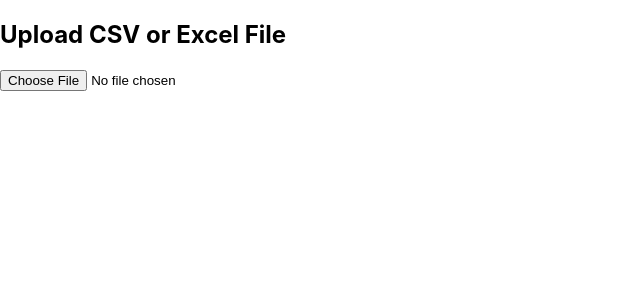
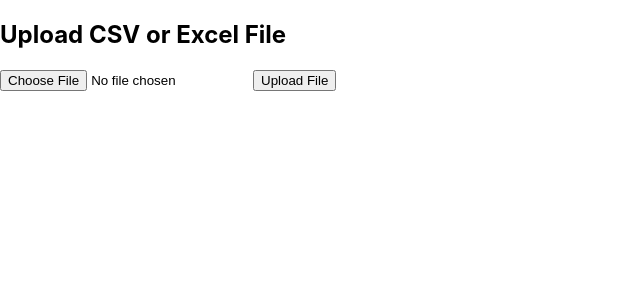
Before and after one commit to harshith142/preprocess-frontend, a React (Create React App) app: page /upload in a window 1280 px wide. Shown: the top 300 px of the page, without its empty margins (0-640 px from the left). Built offline with nearby package versions, Linux system fonts and the light colour scheme.

Commit message:
Upload.jsx

```diff
--- a/src/pages/Upload.jsx
+++ b/src/pages/Upload.jsx
@@ -1,58 +1,59 @@
 import React, { useState } from "react";
-import * as XLSX from "xlsx";
+import BASE_URL from "../config";
+import { useNavigate } from "react-router-dom";
 
-export default function Upload() {
-  const [file, setFile] = useState(null);
-  const [previewData, setPreviewData] = useState([]);
+const Upload = () => {
+  const [selectedFile, setSelectedFile] = useState(null);
+  const [uploadStatus, setUploadStatus] = useState("");
+  const navigate = useNavigate();
 
   const handleFileChange = (e) => {
-    const selectedFile = e.target.files[0];
-    if (!selectedFile) return;
+    setSelectedFile(e.target.files[0]);
+    setUploadStatus("");
+  };
 
-    const reader = new FileReader();
+  const handleUpload = async () => {
+    if (!selectedFile) {
+      setUploadStatus("Please select a file first.");
+      return;
+    }
 
-    reader.onload = (evt) => {
-      const data = evt.target.result;
-      const workbook = XLSX.read(data, { type: "binary" });
-      const sheetName = workbook.SheetNames[0];
-      const worksheet = workbook.Sheets[sheetName];
-      const json = XLSX.utils.sheet_to_json(worksheet, { header: 1 });
+    const formData = new FormData();
+    formData.append("file", selectedFile);
 
-      setPreviewData(json.slice(0, 10)); // only show first 10 rows
-    };
+    try {
+      const response = await fetch(`${BASE_URL}/upload/`, {
+        method: "POST",
+        body: formData,
+      });
 
-    reader.readAsBinaryString(selectedFile);
-    setFile(selectedFile);
+      if (response.ok) {
+        const result = await response.json();
+        setUploadStatus("Upload successful!");
+        localStorage.setItem("processedFilename", result.filename);
+        navigate("/preprocess"); // go to preprocessing page
+      } else {
+        setUploadStatus("Upload failed.");
+      }
+    } catch (error) {
+      console.error("Error uploading file:", error);
+      setUploadStatus("Upload error.");
+    }
   };
 
   return (
-    <div className="p-4">
-      <h2 className="text-xl font-bold mb-4">Upload CSV or Excel File</h2>
-      <input
-        type="file"
-        accept=".csv,.xlsx"
-        onChange={handleFileChange}
-        className="mb-4"
-      />
-
-      {previewData.length > 0 && (
-        <div className="mt-4 border p-4 rounded">
-          <h3 className="font-semibold mb-2">Preview (First 10 rows)</h3>
-          <table className="table-auto text-sm">
-            <tbody>
-              {previewData.map((row, i) => (
-                <tr key={i}>
-                  {row.map((cell, j) => (
-                    <td key={j} className="border px-2 py-1">
-                      {cell}
-                    </td>
-                  ))}
-                </tr>
-              ))}
-            </tbody>
-          </table>
-        </div>
-      )}
+    <div className="p-6">
+      <h2 className="text-xl font-semibold mb-4">Upload CSV or Excel File</h2>
+      <input type="file" accept=".csv, .xlsx" onChange={handleFileChange} />
+      <button
+        onClick={handleUpload}
+        className="mt-4 bg-blue-600 text-white px-4 py-2 rounded"
+      >
+        Upload File
+      </button>
+      {uploadStatus && <p className="mt-4 text-sm">{uploadStatus}</p>}
     </div>
   );
-}
+};
+
+export default Upload;
```
